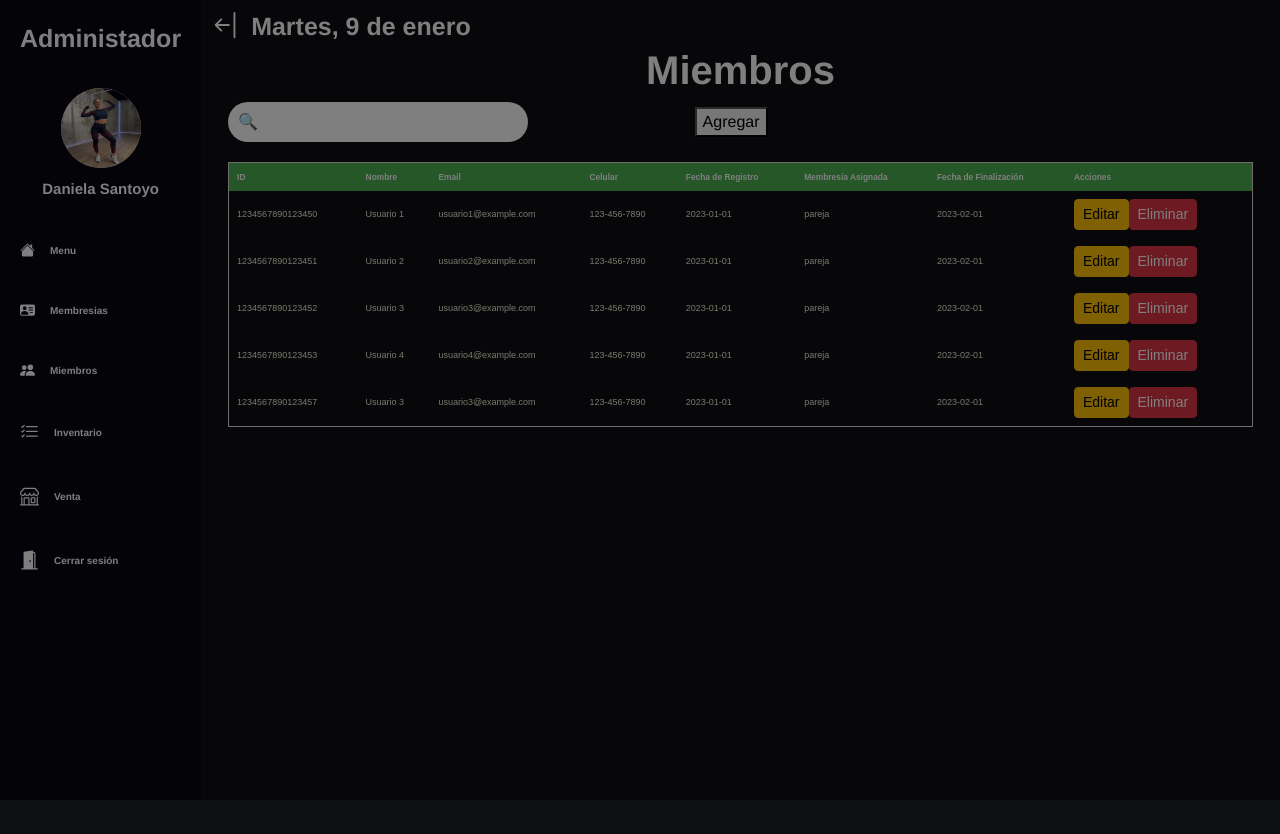
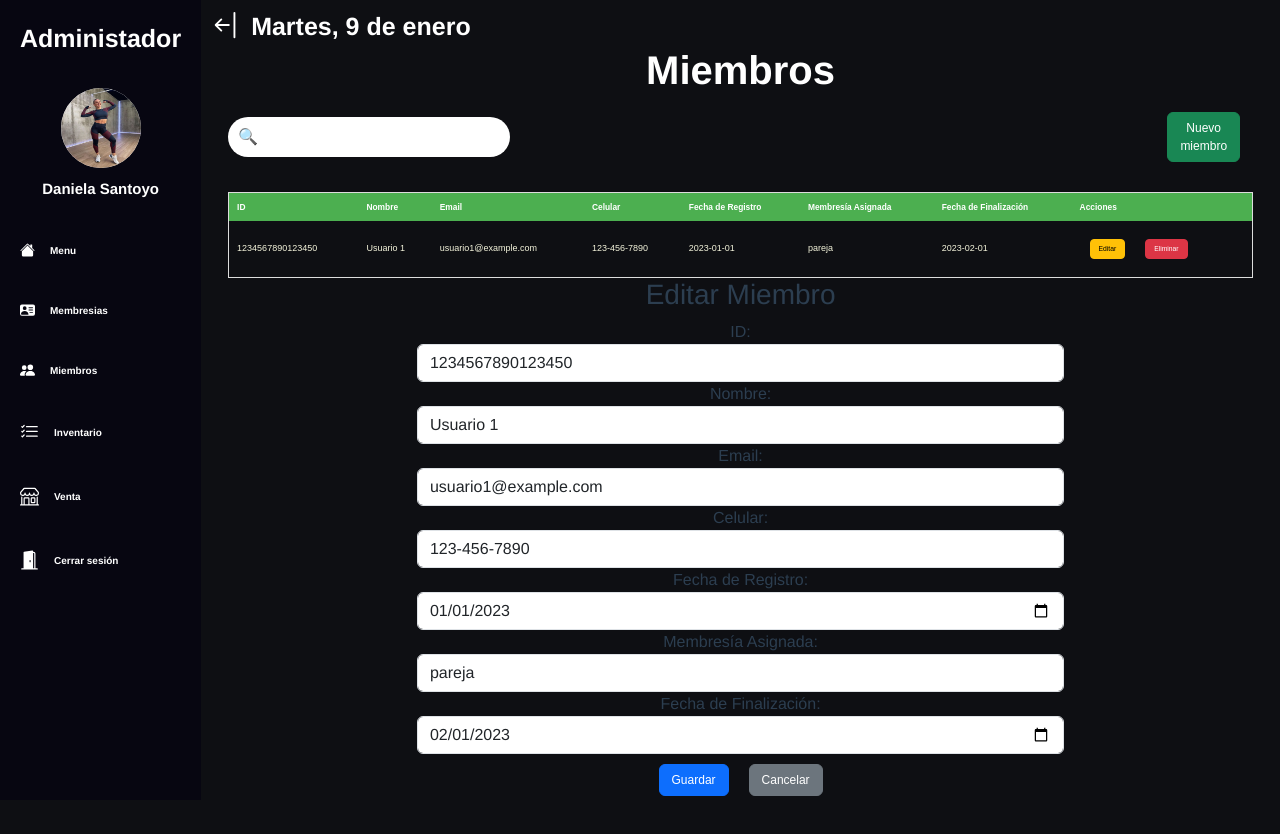
Before and after one commit to CristoferPadilla/flowfitvue, a Vue app: page /members in a window 1280 px wide. Both pictures are taken after a click on the button "Editar". Shown: the top 834 px of the page. Built offline with nearby package versions, Linux system fonts and the light colour scheme.

Commit message:
modal aparece

```diff
--- a/src/components/crudMember.vue
+++ b/src/components/crudMember.vue
@@ -8,9 +8,8 @@
           <input type="text" placeholder="">
         </div>
         <div class="bton">
-          <button @click="toggleForm" class="bi-plus">Agregar</button>
+          <button @click="showAddForm" class="btn btn-success">Nuevo miembro</button>
         </div>
-
       </div>
       <table class="table-crud">
         <thead>
@@ -42,112 +41,59 @@
         </tbody>
       </table>
 
-      <div v-if="showForm" class="modal-overlay">
-      <div class="modal">
-        <h3>{{ selectedUser ? 'Editar Usuario' : 'Agregar Nuevo Usuario' }}</h3>
+      <div v-show="showForm" class="add-form" style="width: 60%">
+          <h3>{{ selectedUser ? 'Editar Miembro' : 'Agregar Miembro' }}</h3>
           <form @submit.prevent="saveUser">
             <div class="form-group">
-            <label for="id">ID</label>
-            <input v-model="newUser.id" type="text" id="id" :maxlength="ineMaxLength" placeholder="ID (16 dígitos)" required>
+              <label for="id">ID:</label>
+              <input v-model="newUser.id" type="text" class="form-control" required />
             </div>
-
             <div class="form-group">
-            <label for="name">Nombre</label>
-            <input v-model="newUser.name" type="text" id="name" placeholder="Nombre" required>
+              <label for="name">Nombre:</label>
+              <input v-model="newUser.name" type="text" class="form-control" required />
             </div>
-
             <div class="form-group">
-            <label for="email">Email</label>
-            <input v-model="newUser.email" type="email" id="email" placeholder="Email" required>
+              <label for="email">Email:</label>
+              <input v-model="newUser.email" type="email" class="form-control" required />
             </div>
-
             <div class="form-group">
-            <label for="phone">Celular</label>
-            <input v-model="newUser.phone" type="tel" id="phone" placeholder="Celular" required>
+              <label for="phone">Celular:</label>
+              <input v-model="newUser.phone" type="text" class="form-control" required />
             </div>
-
             <div class="form-group">
-            <label for="registrationDate">Fecha de Registro</label>
-            <flat-pickr v-model="newUser.registrationDate" :config="datePickerConfig"></flat-pickr>
+              <label for="registrationDate">Fecha de Registro:</label>
+              <input v-model="newUser.registrationDate" type="date" class="form-control" required />
             </div>
-
             <div class="form-group">
-            <label for="membresiaAsignada">Membresía Asignada</label>
-            <select v-model="newUser.membresiaAsignada" id="membresiaAsignada">
-              <option value="individual">Individual</option>
-              <option value="pareja">Pareja</option>
-              <option value="familiar">Familiar</option>
-              <option value="visita">Visita</option>
-            </select>
+              <label for="membresiaAsignada">Membresía Asignada:</label>
+              <input v-model="newUser.membresiaAsignada" type="text" class="form-control" required />
             </div>
-
-          <div class="button-container">
-            <button type="button" @click="toggleForm">Cancelar</button>
-            <button type="submit">{{ selectedUser ? 'Actualizar' : 'Agregar' }}</button>
+            <div class="form-group">
+              <label for="fechaFinalizacion">Fecha de Finalización:</label>
+              <input v-model="newUser.fechaFinalizacion" type="date" class="form-control" required />
             </div>
+            <button type="submit" class="btn btn-primary">{{ selectedUser ? 'Guardar' : 'Agregar' }}</button>
+            <button @click="hideForm" class="btn btn-secondary">Cancelar</button>
           </form>
-      </div>
         </div>
       </div>
     </div>
 </template>
 
-
-
 <script>
-
 import "@/css/style.css";
 
 export default {
   name: "addMembers",
-  components: {
-  },
+  components: {},
   data() {
     return {
       showForm: false,
-      ineMaxLength: 16,
       users: [
         {
           id: "1234567890123450",
           name: "Usuario 1",
           email: "usuario1@example.com",
-          phone: "123-456-7890",
-          registrationDate: "2023-01-01",
-          membresiaAsignada: "pareja",
-          fechaFinalizacion: "2023-02-01",
-        },
-
-        {
-          id: "1234567890123451",
-          name: "Usuario 2",
-          email: "usuario2@example.com",
-          phone: "123-456-7890",
-          registrationDate: "2023-01-01",
-          membresiaAsignada: "pareja",
-          fechaFinalizacion: "2023-02-01",
-        },
-        {
-          id: "1234567890123452",
-          name: "Usuario 3",
-          email: "usuario3@example.com",
-          phone: "123-456-7890",
-          registrationDate: "2023-01-01",
-          membresiaAsignada: "pareja",
-          fechaFinalizacion: "2023-02-01",
-        },
-        {
-          id: "1234567890123453",
-          name: "Usuario 4",
-          email: "usuario4@example.com",
-          phone: "123-456-7890",
-          registrationDate: "2023-01-01",
-          membresiaAsignada: "pareja",
-          fechaFinalizacion: "2023-02-01",
-        },
-        {
-          id: "1234567890123457",
-          name: "Usuario 3",
-          email: "usuario3@example.com",
           phone: "123-456-7890",
           registrationDate: "2023-01-01",
           membresiaAsignada: "pareja",
@@ -163,73 +109,32 @@ export default {
         membresiaAsignada: "",
         fechaFinalizacion: "",
       },
-
       selectedUser: null,
     };
   },
   methods: {
-    toggleForm() {
-      this.showForm = !this.showForm;
-      if (!this.showForm) {
+    showAddForm() {
+      this.showForm = true;
+    },
+    hideForm() {
+    this.showForm = false;
     this.resetForm();
+    },
+    saveUser() {
+      if (this.selectedUser) {
+        const index = this.users.findIndex((user) => user.id === this.selectedUser.id);
+        if (index !== -1) {
+          this.users.splice(index, 1, { ...this.newUser });
         }
-    },
-    addUser() {
-      // Verificar la longitud del INE
-      if (this.newUser.id.length !== this.ineMaxLength) {
-        alert(`La longitud del INE debe ser de ${this.ineMaxLength} caracteres.`);
-        return;
+      } else {
+        this.users.push({ ...this.newUser });
       }
-
-      // Calcular fecha de finalización
-      const registrationDate = new Date(this.newUser.registrationDate);
-      const nextMonth = new Date(registrationDate);
-      nextMonth.setMonth(nextMonth.getMonth() + 1);
-
-      if (this.newUser.membresiaAsignada === "visita") {
-        // Si la membresía es "visita", establecer la fecha de finalización como el mismo día
-        this.newUser.fechaFinalizacion = registrationDate.toISOString().split("T")[0];
-      } else {
-        // Para otras membresías, establecer la fecha de finalización como un mes después
-        this.newUser.fechaFinalizacion = nextMonth.toISOString().split("T")[0];
-      }
-
-      this.users.push({ ...this.newUser });
-      this.resetForm();
       this.showForm = false;
     },
     editUser(user) {
       this.selectedUser = user;
       this.newUser = { ...user };
-      this.showForm = true;
-    },
-    saveUser() {
-      // Calcular fecha de finalización
-      const registrationDate = new Date(this.newUser.registrationDate);
-      const nextMonth = new Date(registrationDate);
-      nextMonth.setMonth(nextMonth.getMonth() + 1);
-
-      if (this.newUser.membresiaAsignada === "visita") {
-        // Si la membresía es "visita", establecer la fecha de finalización como el mismo día
-        this.newUser.fechaFinalizacion = registrationDate.toISOString().split("T")[0];
-      } else {
-        // Para otras membresías, establecer la fecha de finalización como un mes después
-        this.newUser.fechaFinalizacion = nextMonth.toISOString().split("T")[0];
-      }
-
-      if (this.selectedUser) {
-        // Editar usuario existente
-        const index = this.users.findIndex((user) => user.id === this.selectedUser.id);
-        if (index !== -1) {
-          this.users.splice(index, 1, { ...this.newUser });
-        }
-      } else {
-        // Crear nuevo usuario
-        this.users.push({ ...this.newUser });
-      }
-
-      this.resetForm();
-      this.showForm = false;
+      this.showAddForm();
     },
     deleteUser(id) {
       this.users = this.users.filter((user) => user.id !== id);
@@ -250,9 +155,16 @@ export default {
 };
 </script>
 
-<style>
-#bton {
-  margin-left: 123%;
+<style >
+.bton {
+  margin-left: 120%;
+  padding: auto;
+}
+.btn{
+  font-size: 75%;
+  margin: 10px;
+  font-family: Arial, Helvetica, sans-serif;
+
 }
 
 .table-crud {
@@ -316,32 +228,10 @@ export default {
   padding-left: 10px;
 }
 
-.modal-overlay {
-  position: fixed;
-  top: 0;
-  left: 0;
-  width: 100%;
-  height: 100%;
-  background: rgba(0, 0, 0, 0.5);
-  display: flex;
-  justify-content: center;
-  align-items: center;
-}
-
 .button-container button {
   margin-left: 10px;
   cursor: pointer;
 }
-
-.modal {
-  background: white;
-  padding: 20px;
-  border-radius: 8px;
-  box-shadow: 0 0 10px rgba(0, 0, 0, 0.1);
-  z-index: 1100;
-  /* Asegúrate de que sea un valor mayor que el de .modal-overlay */
-}
-
 
 .button-container {
   margin-top: 10px;
@@ -354,17 +244,5 @@ export default {
   cursor: pointer;
 }
 
-.modal-overlay {
-  position: fixed;
-  top: 0;
-  left: 0;
-  width: 100%;
-  height: 100%;
-  background: rgba(0, 0, 0, 0.5);
-  display: flex;
-  justify-content: center;
-  align-items: center;
-  z-index: 1000;
-  /* Puedes ajustar el valor según sea necesario */
-}
+
 </style>
```
Lines whose indentation alone changed are shown as unchanged.
